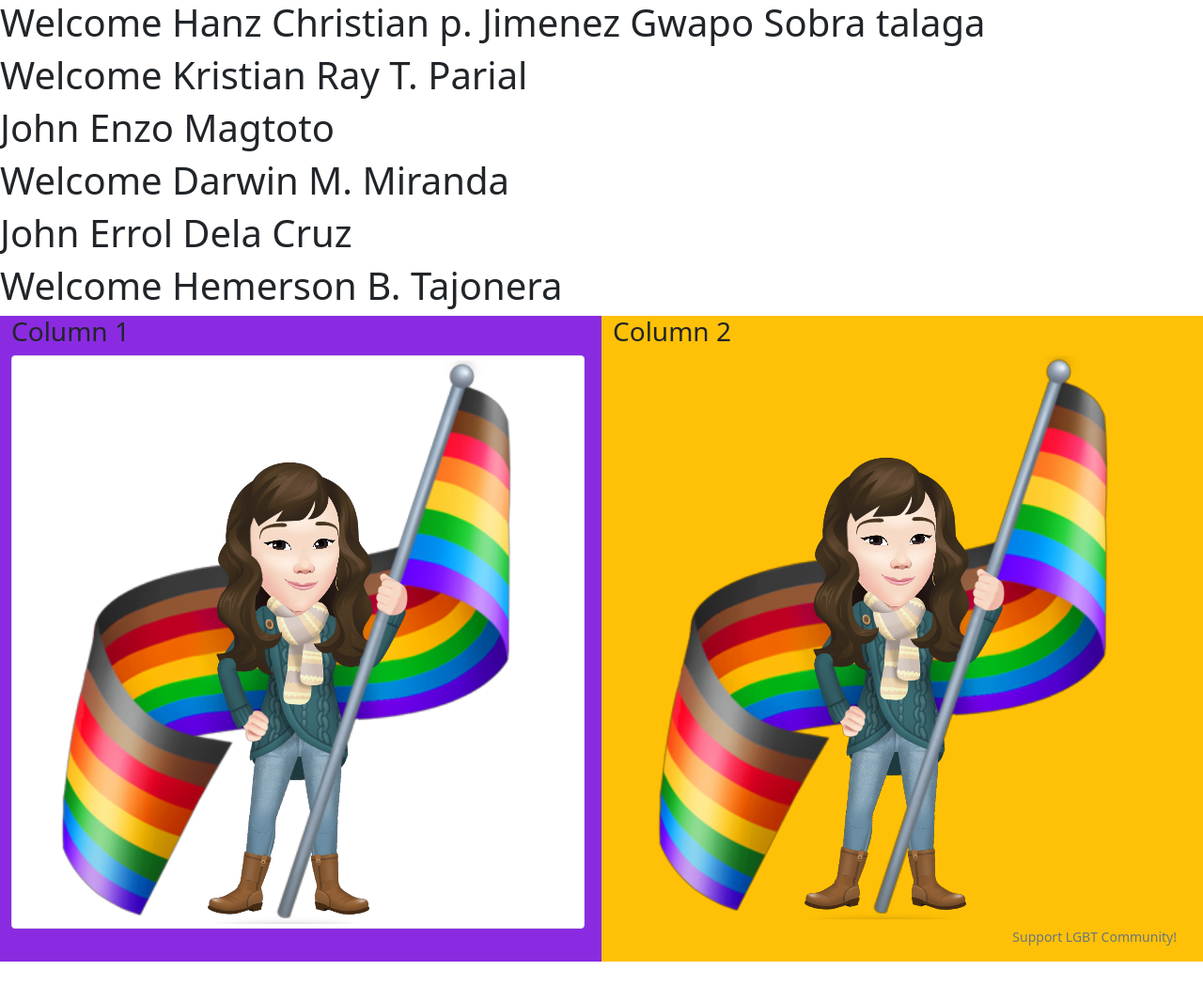
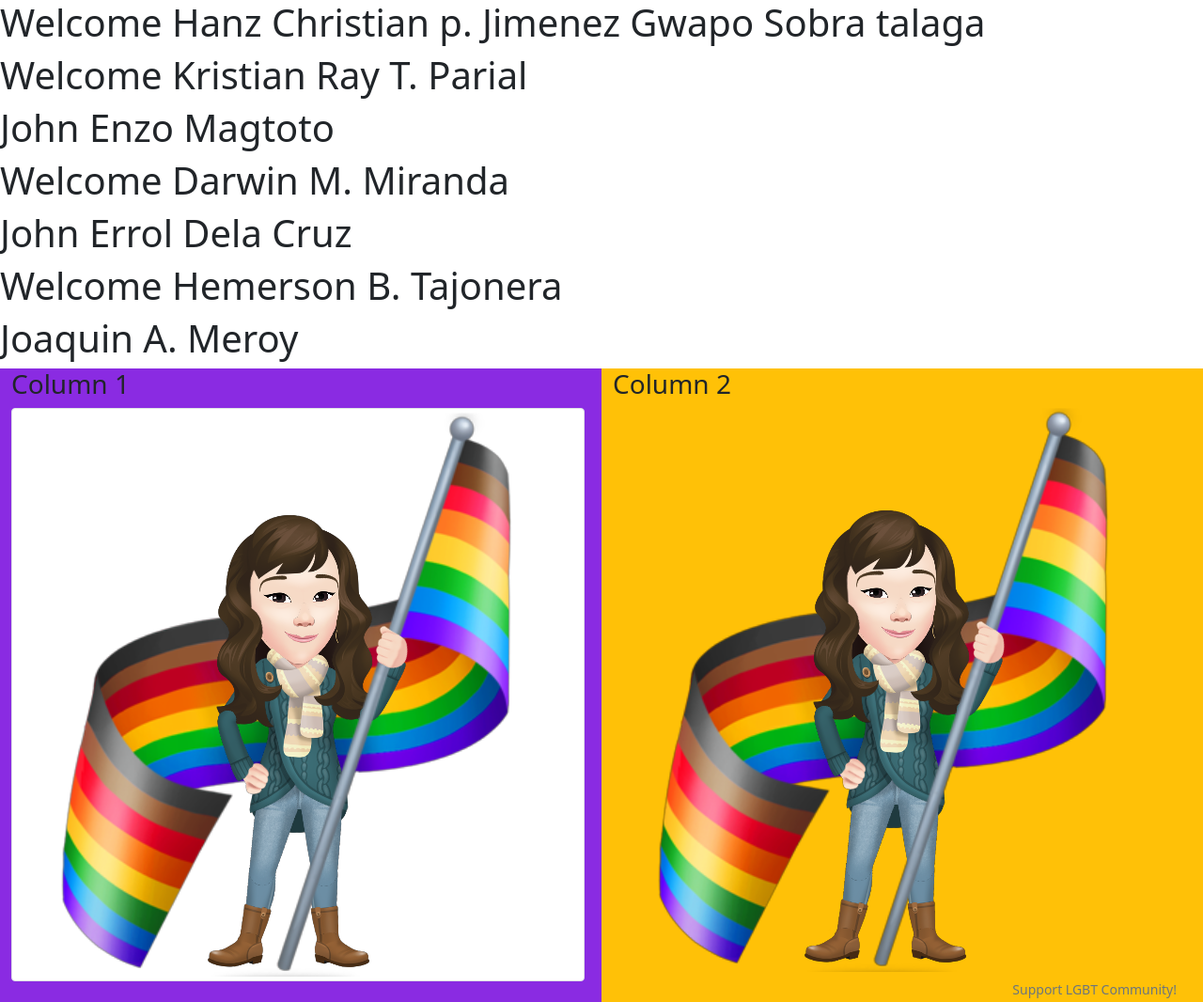
Before and after one commit to zanji21/samp, a plain HTML site: page Bootstrap/home3.html in a window 1280 px wide. Shown: the top 1066 px of the page at 94% size. Before the commit the page ends 1023 px from the top, so only its background shows below. Drawn offline with Linux system fonts and the light colour scheme.

Commit message:
Update home3.html (#9)

```diff
--- a/Bootstrap/home3.html
+++ b/Bootstrap/home3.html
@@ -20,6 +20,7 @@
    <h1>Welcome Darwin M. Miranda</h1>
   <h1>John Errol Dela Cruz</h1>
    <h1>Welcome Hemerson B. Tajonera</h1>
+    <h1>Joaquin A. Meroy</h1>
     <div class="container-fluid">
         <div class="row">
             <div class="col col1" >
```
